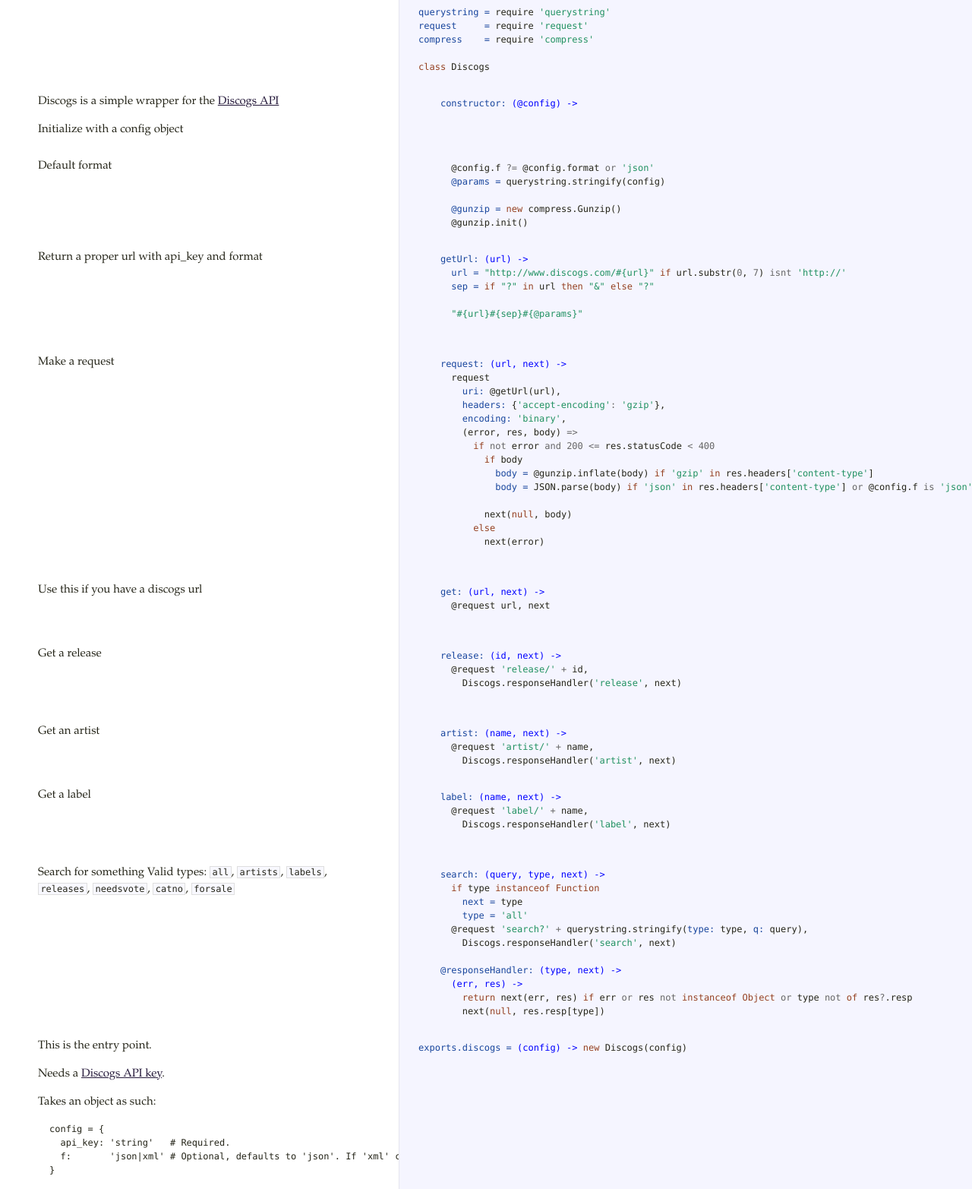
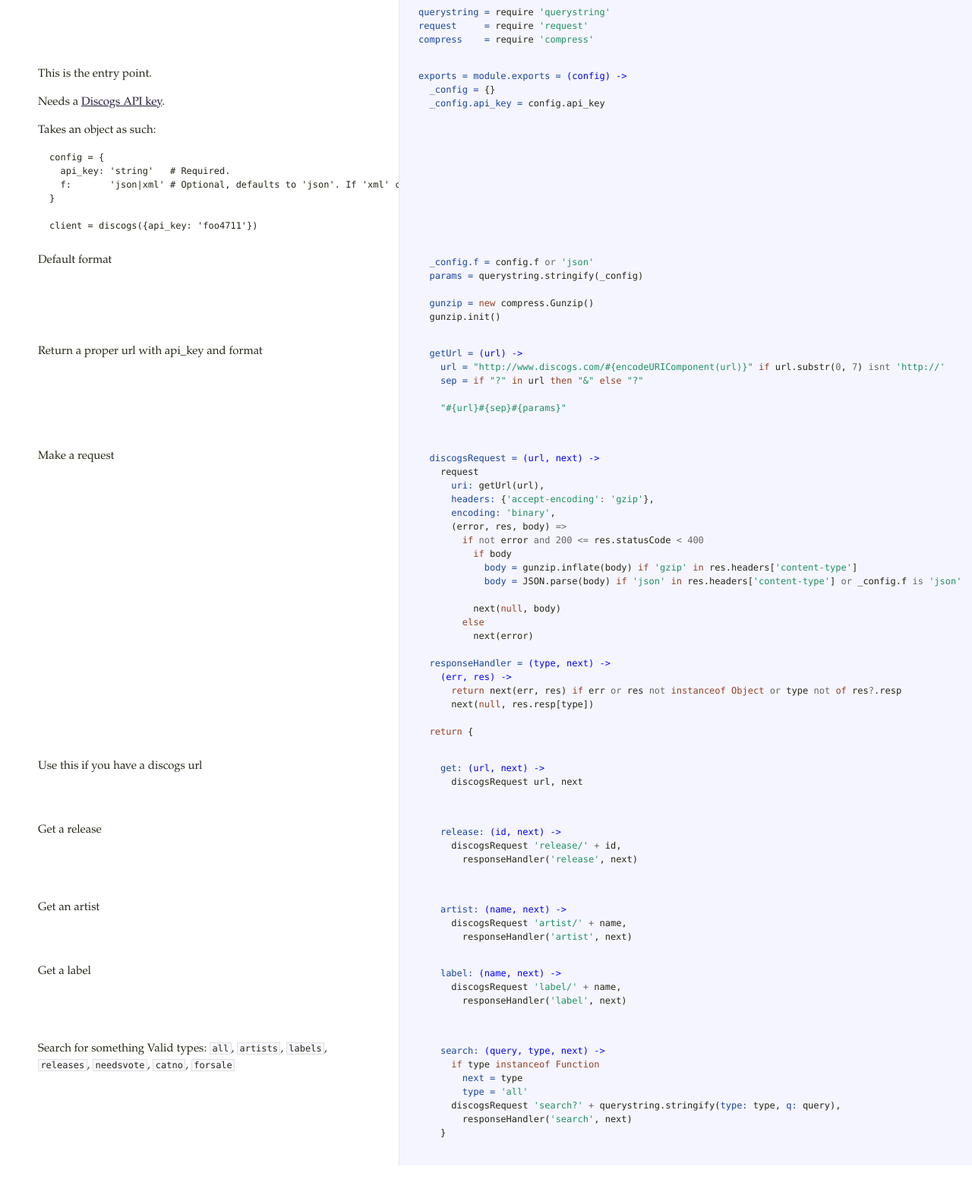
Before and after one commit to linus/discogs, a website: page docs/discogs.html in a window 1280 px wide. Shown: the part 95-1660 px from the top of the page at 76% size. After the commit the page ends 1629 px from the top, so only its background shows below. Drawn offline with Linux system fonts and the light colour scheme.

Commit message:
update docs

```diff
--- a/docs/discogs.html
+++ b/docs/discogs.html
@@ -1,55 +1,6 @@
 <!DOCTYPE html>  <html> <head>   <title>discogs.coffee</title>   <meta http-equiv="content-type" content="text/html; charset=UTF-8">   <link rel="stylesheet" media="all" href="docco.css" /> </head> <body>   <div id="container">     <div id="background"></div>          <table cellpadding="0" cellspacing="0">       <thead>         <tr>           <th class="docs">             <h1>               discogs.coffee             </h1>           </th>           <th class="code">           </th>         </tr>       </thead>       <tbody>                               <tr id="section-1">             <td class="docs">               <div class="pilwrap">                 <a class="pilcrow" href="#section-1">&#182;</a>               </div>                            </td>             <td class="code">               <div class="highlight"><pre><span class="nv">querystring = </span><span class="nx">require</span> <span class="s1">&#39;querystring&#39;</span>
 <span class="nv">request     = </span><span class="nx">require</span> <span class="s1">&#39;request&#39;</span>
-<span class="nv">compress    = </span><span class="nx">require</span> <span class="s1">&#39;compress&#39;</span>
-
-<span class="k">class</span> <span class="nx">Discogs</span></pre></div>             </td>           </tr>                               <tr id="section-2">             <td class="docs">               <div class="pilwrap">                 <a class="pilcrow" href="#section-2">&#182;</a>               </div>               <p>Discogs is a simple wrapper for the <a href="http://www.discogs.com/help/api">Discogs API</a></p>
-
-<p>Initialize with a config object</p>             </td>             <td class="code">               <div class="highlight"><pre>    <span class="nv">constructor: </span><span class="nf">(@config) -&gt;</span></pre></div>             </td>           </tr>                               <tr id="section-3">             <td class="docs">               <div class="pilwrap">                 <a class="pilcrow" href="#section-3">&#182;</a>               </div>               <p>Default format</p>             </td>             <td class="code">               <div class="highlight"><pre>      <span class="nx">@config</span><span class="p">.</span><span class="nx">f</span> <span class="o">?=</span> <span class="nx">@config</span><span class="p">.</span><span class="nx">format</span> <span class="o">or</span> <span class="s1">&#39;json&#39;</span>
-      <span class="vi">@params = </span><span class="nx">querystring</span><span class="p">.</span><span class="nx">stringify</span><span class="p">(</span><span class="nx">config</span><span class="p">)</span>
-
-      <span class="vi">@gunzip = </span><span class="k">new</span> <span class="nx">compress</span><span class="p">.</span><span class="nx">Gunzip</span><span class="p">()</span>
-      <span class="nx">@gunzip</span><span class="p">.</span><span class="nx">init</span><span class="p">()</span></pre></div>             </td>           </tr>                               <tr id="section-4">             <td class="docs">               <div class="pilwrap">                 <a class="pilcrow" href="#section-4">&#182;</a>               </div>               <p>Return a proper url with api_key and format</p>             </td>             <td class="code">               <div class="highlight"><pre>    <span class="nv">getUrl: </span><span class="nf">(url) -&gt;</span>
-      <span class="nv">url = </span><span class="s2">&quot;http://www.discogs.com/#{url}&quot;</span> <span class="k">if</span> <span class="nx">url</span><span class="p">.</span><span class="nx">substr</span><span class="p">(</span><span class="mi">0</span><span class="p">,</span> <span class="mi">7</span><span class="p">)</span> <span class="o">isnt</span> <span class="s1">&#39;http://&#39;</span>
-      <span class="nv">sep = </span><span class="k">if</span> <span class="s2">&quot;?&quot;</span> <span class="k">in</span> <span class="nx">url</span> <span class="k">then</span> <span class="s2">&quot;&amp;&quot;</span> <span class="k">else</span> <span class="s2">&quot;?&quot;</span>
-
-      <span class="s2">&quot;#{url}#{sep}#{@params}&quot;</span>
-    </pre></div>             </td>           </tr>                               <tr id="section-5">             <td class="docs">               <div class="pilwrap">                 <a class="pilcrow" href="#section-5">&#182;</a>               </div>               <p>Make a request</p>             </td>             <td class="code">               <div class="highlight"><pre>    <span class="nv">request: </span><span class="nf">(url, next) -&gt;</span>
-      <span class="nx">request</span>
-        <span class="nv">uri: </span><span class="nx">@getUrl</span><span class="p">(</span><span class="nx">url</span><span class="p">),</span>
-        <span class="nv">headers: </span><span class="p">{</span><span class="s1">&#39;accept-encoding&#39;</span><span class="o">:</span> <span class="s1">&#39;gzip&#39;</span><span class="p">},</span>
-        <span class="nv">encoding: </span><span class="s1">&#39;binary&#39;</span><span class="p">,</span>
-        <span class="p">(</span><span class="nx">error</span><span class="p">,</span> <span class="nx">res</span><span class="p">,</span> <span class="nx">body</span><span class="p">)</span> <span class="o">=&gt;</span>
-          <span class="k">if</span> <span class="o">not</span> <span class="nx">error</span> <span class="o">and</span> <span class="mi">200</span> <span class="o">&lt;=</span> <span class="nx">res</span><span class="p">.</span><span class="nx">statusCode</span> <span class="o">&lt;</span> <span class="mi">400</span>
-            <span class="k">if</span> <span class="nx">body</span>
-              <span class="nv">body = </span><span class="nx">@gunzip</span><span class="p">.</span><span class="nx">inflate</span><span class="p">(</span><span class="nx">body</span><span class="p">)</span> <span class="k">if</span> <span class="s1">&#39;gzip&#39;</span> <span class="k">in</span> <span class="nx">res</span><span class="p">.</span><span class="nx">headers</span><span class="p">[</span><span class="s1">&#39;content-type&#39;</span><span class="p">]</span>
-              <span class="nv">body = </span><span class="nx">JSON</span><span class="p">.</span><span class="nx">parse</span><span class="p">(</span><span class="nx">body</span><span class="p">)</span> <span class="k">if</span> <span class="s1">&#39;json&#39;</span> <span class="k">in</span> <span class="nx">res</span><span class="p">.</span><span class="nx">headers</span><span class="p">[</span><span class="s1">&#39;content-type&#39;</span><span class="p">]</span> <span class="o">or</span> <span class="nx">@config</span><span class="p">.</span><span class="nx">f</span> <span class="o">is</span> <span class="s1">&#39;json&#39;</span>
-
-            <span class="nx">next</span><span class="p">(</span><span class="kc">null</span><span class="p">,</span> <span class="nx">body</span><span class="p">)</span>
-          <span class="k">else</span>
-            <span class="nx">next</span><span class="p">(</span><span class="nx">error</span><span class="p">)</span>
-    </pre></div>             </td>           </tr>                               <tr id="section-6">             <td class="docs">               <div class="pilwrap">                 <a class="pilcrow" href="#section-6">&#182;</a>               </div>               <p>Use this if you have a discogs url</p>             </td>             <td class="code">               <div class="highlight"><pre>    <span class="nv">get: </span><span class="nf">(url, next) -&gt;</span>
-      <span class="nx">@request</span> <span class="nx">url</span><span class="p">,</span> <span class="nx">next</span>
-    </pre></div>             </td>           </tr>                               <tr id="section-7">             <td class="docs">               <div class="pilwrap">                 <a class="pilcrow" href="#section-7">&#182;</a>               </div>               <p>Get a release</p>             </td>             <td class="code">               <div class="highlight"><pre>    <span class="nv">release: </span><span class="nf">(id, next) -&gt;</span>
-      <span class="nx">@request</span> <span class="s1">&#39;release/&#39;</span> <span class="o">+</span> <span class="nx">id</span><span class="p">,</span>
-        <span class="nx">Discogs</span><span class="p">.</span><span class="nx">responseHandler</span><span class="p">(</span><span class="s1">&#39;release&#39;</span><span class="p">,</span> <span class="nx">next</span><span class="p">)</span>
-    </pre></div>             </td>           </tr>                               <tr id="section-8">             <td class="docs">               <div class="pilwrap">                 <a class="pilcrow" href="#section-8">&#182;</a>               </div>               <p>Get an artist</p>             </td>             <td class="code">               <div class="highlight"><pre>    <span class="nv">artist: </span><span class="nf">(name, next) -&gt;</span>
-      <span class="nx">@request</span> <span class="s1">&#39;artist/&#39;</span> <span class="o">+</span> <span class="nx">name</span><span class="p">,</span>
-        <span class="nx">Discogs</span><span class="p">.</span><span class="nx">responseHandler</span><span class="p">(</span><span class="s1">&#39;artist&#39;</span><span class="p">,</span> <span class="nx">next</span><span class="p">)</span></pre></div>             </td>           </tr>                               <tr id="section-9">             <td class="docs">               <div class="pilwrap">                 <a class="pilcrow" href="#section-9">&#182;</a>               </div>               <p>Get a label</p>             </td>             <td class="code">               <div class="highlight"><pre>    <span class="nv">label: </span><span class="nf">(name, next) -&gt;</span>
-      <span class="nx">@request</span> <span class="s1">&#39;label/&#39;</span> <span class="o">+</span> <span class="nx">name</span><span class="p">,</span>
-        <span class="nx">Discogs</span><span class="p">.</span><span class="nx">responseHandler</span><span class="p">(</span><span class="s1">&#39;label&#39;</span><span class="p">,</span> <span class="nx">next</span><span class="p">)</span>
-    </pre></div>             </td>           </tr>                               <tr id="section-10">             <td class="docs">               <div class="pilwrap">                 <a class="pilcrow" href="#section-10">&#182;</a>               </div>               <p>Search for something
-Valid types:
-<code>all</code>, <code>artists</code>, <code>labels</code>, <code>releases</code>, <code>needsvote</code>, <code>catno</code>, <code>forsale</code></p>             </td>             <td class="code">               <div class="highlight"><pre>    <span class="nv">search: </span><span class="nf">(query, type, next) -&gt;</span>
-      <span class="k">if</span> <span class="nx">type</span> <span class="k">instanceof</span> <span class="nb">Function</span>
-        <span class="nv">next = </span><span class="nx">type</span>
-        <span class="nv">type = </span><span class="s1">&#39;all&#39;</span>
-      <span class="nx">@request</span> <span class="s1">&#39;search?&#39;</span> <span class="o">+</span> <span class="nx">querystring</span><span class="p">.</span><span class="nx">stringify</span><span class="p">(</span><span class="nv">type: </span><span class="nx">type</span><span class="p">,</span> <span class="nv">q: </span><span class="nx">query</span><span class="p">),</span>
-        <span class="nx">Discogs</span><span class="p">.</span><span class="nx">responseHandler</span><span class="p">(</span><span class="s1">&#39;search&#39;</span><span class="p">,</span> <span class="nx">next</span><span class="p">)</span>
-
-    <span class="vi">@responseHandler: </span><span class="nf">(type, next) -&gt;</span>
-      <span class="nf">(err, res) -&gt;</span>
-        <span class="k">return</span> <span class="nx">next</span><span class="p">(</span><span class="nx">err</span><span class="p">,</span> <span class="nx">res</span><span class="p">)</span> <span class="k">if</span> <span class="nx">err</span> <span class="o">or</span> <span class="nx">res</span> <span class="o">not</span> <span class="k">instanceof</span> <span class="nb">Object</span> <span class="o">or</span> <span class="nx">type</span> <span class="o">not</span> <span class="k">of</span> <span class="nx">res</span><span class="o">?</span><span class="p">.</span><span class="nx">resp</span>
-        <span class="nx">next</span><span class="p">(</span><span class="kc">null</span><span class="p">,</span> <span class="nx">res</span><span class="p">.</span><span class="nx">resp</span><span class="p">[</span><span class="nx">type</span><span class="p">])</span></pre></div>             </td>           </tr>                               <tr id="section-11">             <td class="docs">               <div class="pilwrap">                 <a class="pilcrow" href="#section-11">&#182;</a>               </div>               <p>This is the entry point.</p>
+<span class="nv">compress    = </span><span class="nx">require</span> <span class="s1">&#39;compress&#39;</span></pre></div>             </td>           </tr>                               <tr id="section-2">             <td class="docs">               <div class="pilwrap">                 <a class="pilcrow" href="#section-2">&#182;</a>               </div>               <p>This is the entry point.</p>
 
 <p>Needs a <a href="https://www.discogs.com/users/login">Discogs API key</a>.</p>
 
@@ -59,6 +10,57 @@
   api_key: 'string'   # Required.
   f:       'json|xml' # Optional, defaults to 'json'. If 'xml' consumer is expected to take care of parsing
 }
-</code></pre>             </td>             <td class="code">               <div class="highlight"><pre><span class="nv">exports.discogs = </span><span class="nf">(config) -&gt;</span> <span class="k">new</span> <span class="nx">Discogs</span><span class="p">(</span><span class="nx">config</span><span class="p">)</span>
+
+client = discogs({api_key: 'foo4711'})
+</code></pre>             </td>             <td class="code">               <div class="highlight"><pre><span class="nv">exports = module.exports = </span><span class="nf">(config) -&gt;</span>
+  <span class="nv">_config = </span><span class="p">{}</span>
+  <span class="nv">_config.api_key = </span><span class="nx">config</span><span class="p">.</span><span class="nx">api_key</span></pre></div>             </td>           </tr>                               <tr id="section-3">             <td class="docs">               <div class="pilwrap">                 <a class="pilcrow" href="#section-3">&#182;</a>               </div>               <p>Default format</p>             </td>             <td class="code">               <div class="highlight"><pre>  <span class="nv">_config.f = </span><span class="nx">config</span><span class="p">.</span><span class="nx">f</span> <span class="o">or</span> <span class="s1">&#39;json&#39;</span>
+  <span class="nv">params = </span><span class="nx">querystring</span><span class="p">.</span><span class="nx">stringify</span><span class="p">(</span><span class="nx">_config</span><span class="p">)</span>
+
+  <span class="nv">gunzip = </span><span class="k">new</span> <span class="nx">compress</span><span class="p">.</span><span class="nx">Gunzip</span><span class="p">()</span>
+  <span class="nx">gunzip</span><span class="p">.</span><span class="nx">init</span><span class="p">()</span></pre></div>             </td>           </tr>                               <tr id="section-4">             <td class="docs">               <div class="pilwrap">                 <a class="pilcrow" href="#section-4">&#182;</a>               </div>               <p>Return a proper url with api_key and format</p>             </td>             <td class="code">               <div class="highlight"><pre>  <span class="nv">getUrl = </span><span class="nf">(url) -&gt;</span>
+    <span class="nv">url = </span><span class="s2">&quot;http://www.discogs.com/#{encodeURIComponent(url)}&quot;</span> <span class="k">if</span> <span class="nx">url</span><span class="p">.</span><span class="nx">substr</span><span class="p">(</span><span class="mi">0</span><span class="p">,</span> <span class="mi">7</span><span class="p">)</span> <span class="o">isnt</span> <span class="s1">&#39;http://&#39;</span>
+    <span class="nv">sep = </span><span class="k">if</span> <span class="s2">&quot;?&quot;</span> <span class="k">in</span> <span class="nx">url</span> <span class="k">then</span> <span class="s2">&quot;&amp;&quot;</span> <span class="k">else</span> <span class="s2">&quot;?&quot;</span>
+
+    <span class="s2">&quot;#{url}#{sep}#{params}&quot;</span>
+  </pre></div>             </td>           </tr>                               <tr id="section-5">             <td class="docs">               <div class="pilwrap">                 <a class="pilcrow" href="#section-5">&#182;</a>               </div>               <p>Make a request</p>             </td>             <td class="code">               <div class="highlight"><pre>  <span class="nv">discogsRequest = </span><span class="nf">(url, next) -&gt;</span>
+    <span class="nx">request</span>
+      <span class="nv">uri: </span><span class="nx">getUrl</span><span class="p">(</span><span class="nx">url</span><span class="p">),</span>
+      <span class="nv">headers: </span><span class="p">{</span><span class="s1">&#39;accept-encoding&#39;</span><span class="o">:</span> <span class="s1">&#39;gzip&#39;</span><span class="p">},</span>
+      <span class="nv">encoding: </span><span class="s1">&#39;binary&#39;</span><span class="p">,</span>
+      <span class="p">(</span><span class="nx">error</span><span class="p">,</span> <span class="nx">res</span><span class="p">,</span> <span class="nx">body</span><span class="p">)</span> <span class="o">=&gt;</span>
+        <span class="k">if</span> <span class="o">not</span> <span class="nx">error</span> <span class="o">and</span> <span class="mi">200</span> <span class="o">&lt;=</span> <span class="nx">res</span><span class="p">.</span><span class="nx">statusCode</span> <span class="o">&lt;</span> <span class="mi">400</span>
+          <span class="k">if</span> <span class="nx">body</span>
+            <span class="nv">body = </span><span class="nx">gunzip</span><span class="p">.</span><span class="nx">inflate</span><span class="p">(</span><span class="nx">body</span><span class="p">)</span> <span class="k">if</span> <span class="s1">&#39;gzip&#39;</span> <span class="k">in</span> <span class="nx">res</span><span class="p">.</span><span class="nx">headers</span><span class="p">[</span><span class="s1">&#39;content-type&#39;</span><span class="p">]</span>
+            <span class="nv">body = </span><span class="nx">JSON</span><span class="p">.</span><span class="nx">parse</span><span class="p">(</span><span class="nx">body</span><span class="p">)</span> <span class="k">if</span> <span class="s1">&#39;json&#39;</span> <span class="k">in</span> <span class="nx">res</span><span class="p">.</span><span class="nx">headers</span><span class="p">[</span><span class="s1">&#39;content-type&#39;</span><span class="p">]</span> <span class="o">or</span> <span class="nx">_config</span><span class="p">.</span><span class="nx">f</span> <span class="o">is</span> <span class="s1">&#39;json&#39;</span>
+
+          <span class="nx">next</span><span class="p">(</span><span class="kc">null</span><span class="p">,</span> <span class="nx">body</span><span class="p">)</span>
+        <span class="k">else</span>
+          <span class="nx">next</span><span class="p">(</span><span class="nx">error</span><span class="p">)</span>
+
+  <span class="nv">responseHandler = </span><span class="nf">(type, next) -&gt;</span>
+    <span class="nf">(err, res) -&gt;</span>
+      <span class="k">return</span> <span class="nx">next</span><span class="p">(</span><span class="nx">err</span><span class="p">,</span> <span class="nx">res</span><span class="p">)</span> <span class="k">if</span> <span class="nx">err</span> <span class="o">or</span> <span class="nx">res</span> <span class="o">not</span> <span class="k">instanceof</span> <span class="nb">Object</span> <span class="o">or</span> <span class="nx">type</span> <span class="o">not</span> <span class="k">of</span> <span class="nx">res</span><span class="o">?</span><span class="p">.</span><span class="nx">resp</span>
+      <span class="nx">next</span><span class="p">(</span><span class="kc">null</span><span class="p">,</span> <span class="nx">res</span><span class="p">.</span><span class="nx">resp</span><span class="p">[</span><span class="nx">type</span><span class="p">])</span>
+
+  <span class="k">return</span> <span class="p">{</span></pre></div>             </td>           </tr>                               <tr id="section-6">             <td class="docs">               <div class="pilwrap">                 <a class="pilcrow" href="#section-6">&#182;</a>               </div>               <p>Use this if you have a discogs url</p>             </td>             <td class="code">               <div class="highlight"><pre>    <span class="nv">get: </span><span class="nf">(url, next) -&gt;</span>
+      <span class="nx">discogsRequest</span> <span class="nx">url</span><span class="p">,</span> <span class="nx">next</span>
+    </pre></div>             </td>           </tr>                               <tr id="section-7">             <td class="docs">               <div class="pilwrap">                 <a class="pilcrow" href="#section-7">&#182;</a>               </div>               <p>Get a release</p>             </td>             <td class="code">               <div class="highlight"><pre>    <span class="nv">release: </span><span class="nf">(id, next) -&gt;</span>
+      <span class="nx">discogsRequest</span> <span class="s1">&#39;release/&#39;</span> <span class="o">+</span> <span class="nx">id</span><span class="p">,</span>
+        <span class="nx">responseHandler</span><span class="p">(</span><span class="s1">&#39;release&#39;</span><span class="p">,</span> <span class="nx">next</span><span class="p">)</span>
+    </pre></div>             </td>           </tr>                               <tr id="section-8">             <td class="docs">               <div class="pilwrap">                 <a class="pilcrow" href="#section-8">&#182;</a>               </div>               <p>Get an artist</p>             </td>             <td class="code">               <div class="highlight"><pre>    <span class="nv">artist: </span><span class="nf">(name, next) -&gt;</span>
+      <span class="nx">discogsRequest</span> <span class="s1">&#39;artist/&#39;</span> <span class="o">+</span> <span class="nx">name</span><span class="p">,</span>
+        <span class="nx">responseHandler</span><span class="p">(</span><span class="s1">&#39;artist&#39;</span><span class="p">,</span> <span class="nx">next</span><span class="p">)</span></pre></div>             </td>           </tr>                               <tr id="section-9">             <td class="docs">               <div class="pilwrap">                 <a class="pilcrow" href="#section-9">&#182;</a>               </div>               <p>Get a label</p>             </td>             <td class="code">               <div class="highlight"><pre>    <span class="nv">label: </span><span class="nf">(name, next) -&gt;</span>
+      <span class="nx">discogsRequest</span> <span class="s1">&#39;label/&#39;</span> <span class="o">+</span> <span class="nx">name</span><span class="p">,</span>
+        <span class="nx">responseHandler</span><span class="p">(</span><span class="s1">&#39;label&#39;</span><span class="p">,</span> <span class="nx">next</span><span class="p">)</span>
+    </pre></div>             </td>           </tr>                               <tr id="section-10">             <td class="docs">               <div class="pilwrap">                 <a class="pilcrow" href="#section-10">&#182;</a>               </div>               <p>Search for something
+Valid types:
+<code>all</code>, <code>artists</code>, <code>labels</code>, <code>releases</code>, <code>needsvote</code>, <code>catno</code>, <code>forsale</code></p>             </td>             <td class="code">               <div class="highlight"><pre>    <span class="nv">search: </span><span class="nf">(query, type, next) -&gt;</span>
+      <span class="k">if</span> <span class="nx">type</span> <span class="k">instanceof</span> <span class="nb">Function</span>
+        <span class="nv">next = </span><span class="nx">type</span>
+        <span class="nv">type = </span><span class="s1">&#39;all&#39;</span>
+      <span class="nx">discogsRequest</span> <span class="s1">&#39;search?&#39;</span> <span class="o">+</span> <span class="nx">querystring</span><span class="p">.</span><span class="nx">stringify</span><span class="p">(</span><span class="nv">type: </span><span class="nx">type</span><span class="p">,</span> <span class="nv">q: </span><span class="nx">query</span><span class="p">),</span>
+        <span class="nx">responseHandler</span><span class="p">(</span><span class="s1">&#39;search&#39;</span><span class="p">,</span> <span class="nx">next</span><span class="p">)</span>
+    <span class="p">}</span>
 
 </pre></div>             </td>           </tr>                </tbody>     </table>   </div> </body> </html>
```
